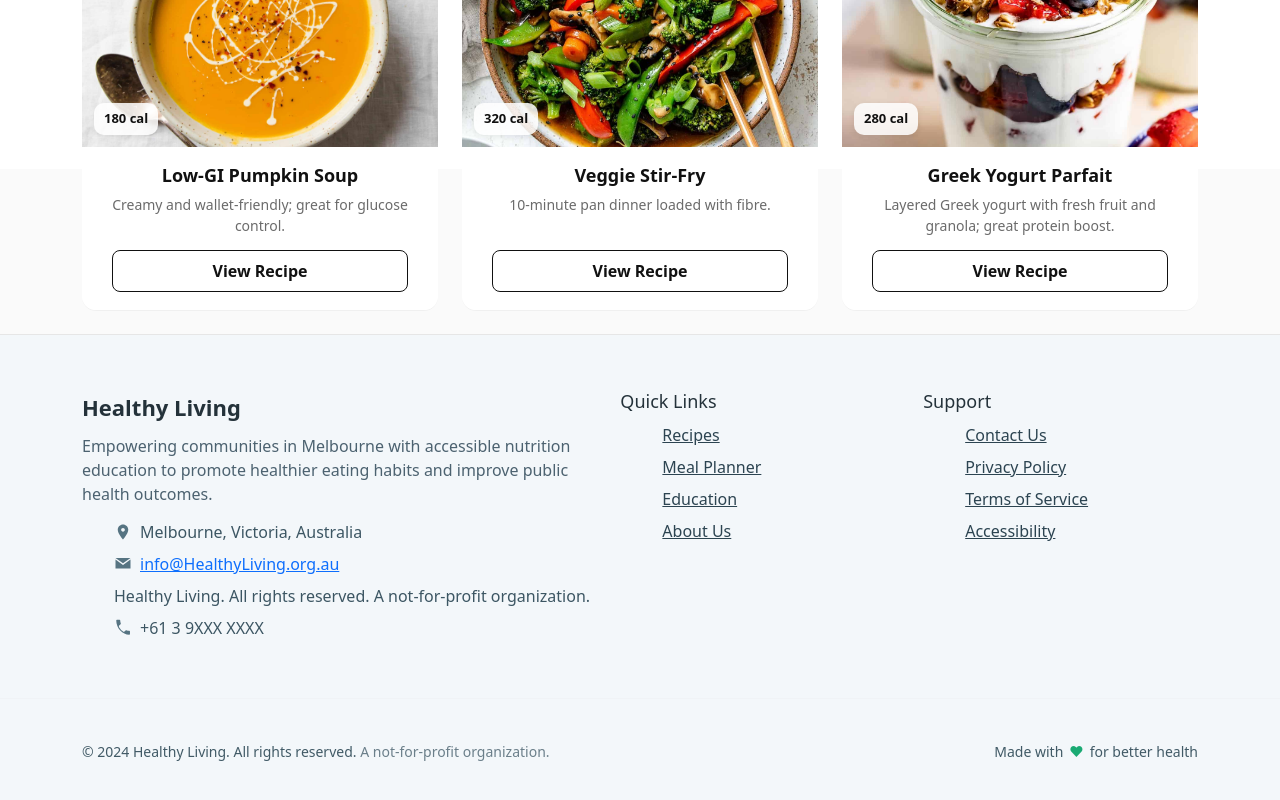
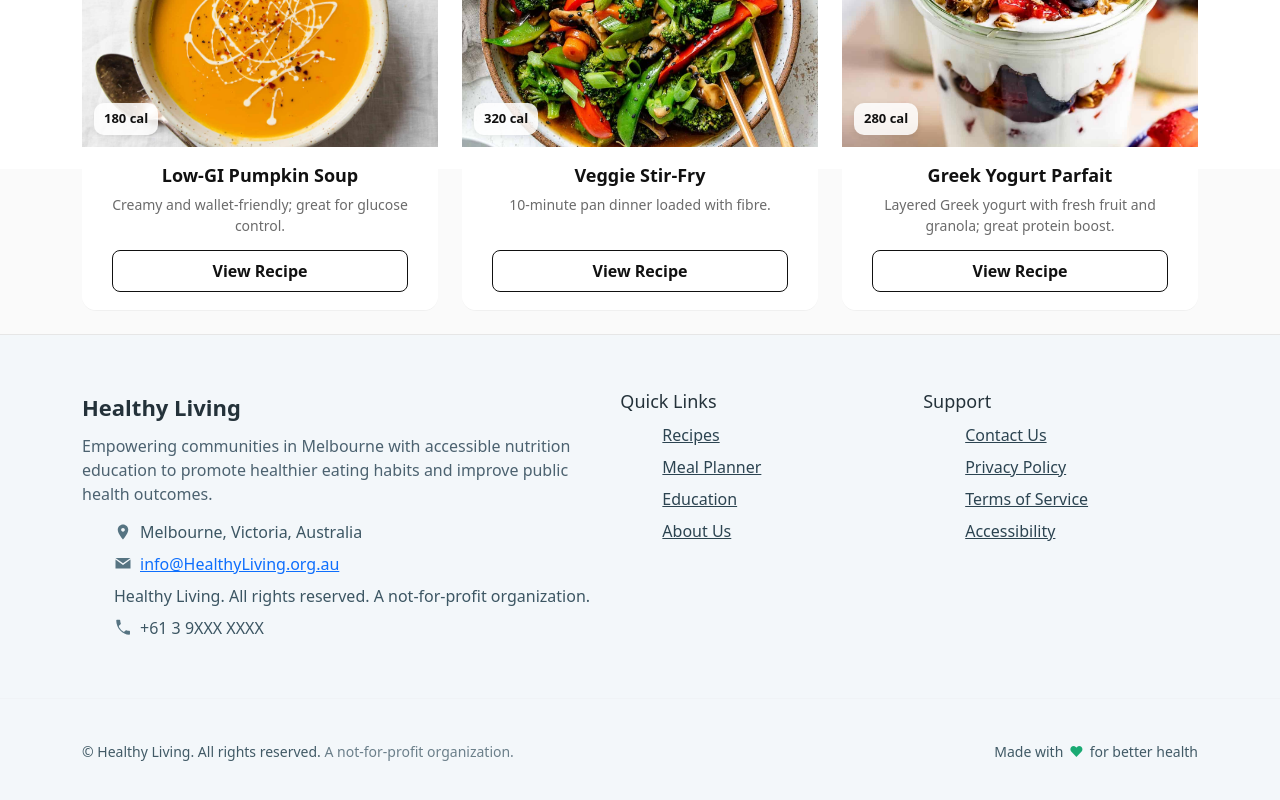
Before and after one commit to Dy1anL1/5032-Nutrition-Education, a Vue app: page / in a window 1280 px wide. Shown: the part 631-1431 px from the top of the page. Built offline with nearby package versions, Linux system fonts and the light colour scheme.

Commit message:
simple change

```diff
--- a/src/components/FooterBar.vue
+++ b/src/components/FooterBar.vue
@@ -70,7 +70,7 @@
 
     <div class="container footer-bottom">
       <p>
-        © 2024 Healthy Living. All rights reserved.
+        © Healthy Living. All rights reserved.
         <span class="muted">A not-for-profit organization.</span>
       </p>
       <p class="made">
```
